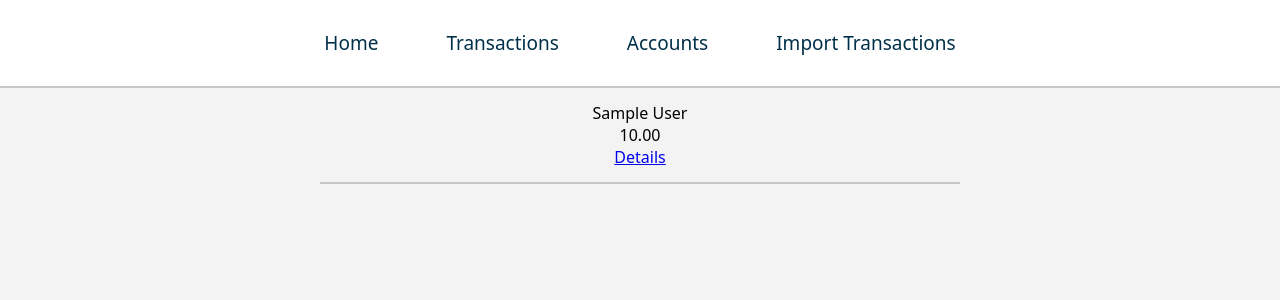
After one commit to adammaillard/Spendings_Checker, a Django app: page /accounts/ in a window 1280 px wide. The commit adds this page. Shown: the top 300 px of the page. Run offline with Django 5.2, Linux system fonts and the light colour scheme; tables that the repository leaves empty hold one stand-in row (values such as "Sample post").

Commit message:
Account view functionality

```diff
--- a/spendings_tool/static/main.css
+++ b/spendings_tool/static/main.css
@@ -79,3 +79,11 @@ input[type=submit]:hover, select:hover {
 .transaction * {
     text-align: center;
 }
+
+.account{
+    padding: 14px;
+}
+
+.account * {
+    text-align: center;
+}
--- /dev/null
+++ b/spendings_tool/templates/accounts_list_view.html
@@ -0,0 +1,14 @@
+{% extends 'base.html' %}
+{% block title %}View All Accounts{% endblock %}
+{% block body %}
+{% for i in accounts %}
+<div class="account">
+    <p>
+        {{ i.name }}<br>
+        {{ i.balance }} <br>
+        <a href="{% url 'show_account' i.id %}">Details</a>
+    </p>
+</div>
+<hr>
+{% endfor %}
+{% endblock %}
--- a/spendings_tool/templates/base.html
+++ b/spendings_tool/templates/base.html
@@ -11,7 +11,8 @@
         <ul>
             <li><a href="{% url 'home' %}">Home</a></li>
             <li><a href="{% url 'transaction_list' %}">Transactions</a></li>
-            <li><a href="{% url 'import_data' %}">Import</a></li>
+            <li><a href="{% url 'account_list' %}">Accounts</a></li>
+            <li><a href="{% url 'import_data' %}">Import Transactions</a></li>
         </ul>
     </nav>
     {% block body %}
--- a/spendings_tool/urls.py
+++ b/spendings_tool/urls.py
@@ -6,6 +6,8 @@ urlpatterns = [
     path('transactions/<int:id>/', views.show_transaction, name='show_transaction'),
     path('import/<slug:file_name>/', views.process_data, name ='process_data'),
     path('import/', views.import_data, name ='import_data'),
+    path('accounts/<int:id>', views.show_account, name='show_account'),
+    path('accounts/', views.accounts_list, name='account_list'),
     path('transactions/', views.transaction_list, name='transaction_list'),
     path('', views.home, name="home")
 ]
--- a/spendings_tool/views.py
+++ b/spendings_tool/views.py
@@ -82,14 +82,14 @@ def transaction_list(request):
 
     context["transactions"] = Transaction.objects.filter(name__contains=search).filter(date__gte=after).filter(date__lte=before)
 
-    return render(request, "list_view.html", context)
+    return render(request, "transactions_list_view.html", context)
 
 def show_transaction(request, id):
     context = {}
 
     context["transaction"] = Transaction.objects.get(id=id)
 
-    return render(request, "view_one.html", context)
+    return render(request, "view_transaction.html", context)
 
 def update_transaction(request, id):
     context = {}
@@ -105,3 +105,17 @@ def update_transaction(request, id):
     context["form"] = form
 
     return render(request, "update.html", context)
+
+def accounts_list(request):
+    context = {}
+
+    context["accounts"] = Account.objects.all()
+
+    return render(request, "accounts_list_view.html", context)
+
+def show_account(request, id):
+    context = {}
+
+    context["account"] = Account.objects.get(id=id)
+
+    return render(request, "view_account.html", context)
```
Also changed, not shown: spendings_tool/templates/view_account.html (added, +8 -0 lines), README.md, spendings_tool/templates/transactions_list_view.html (renamed from spendings_tool/templates/list_view.html), spendings_tool/templates/view_transaction.html (renamed from spendings_tool/templates/view_one.html).
